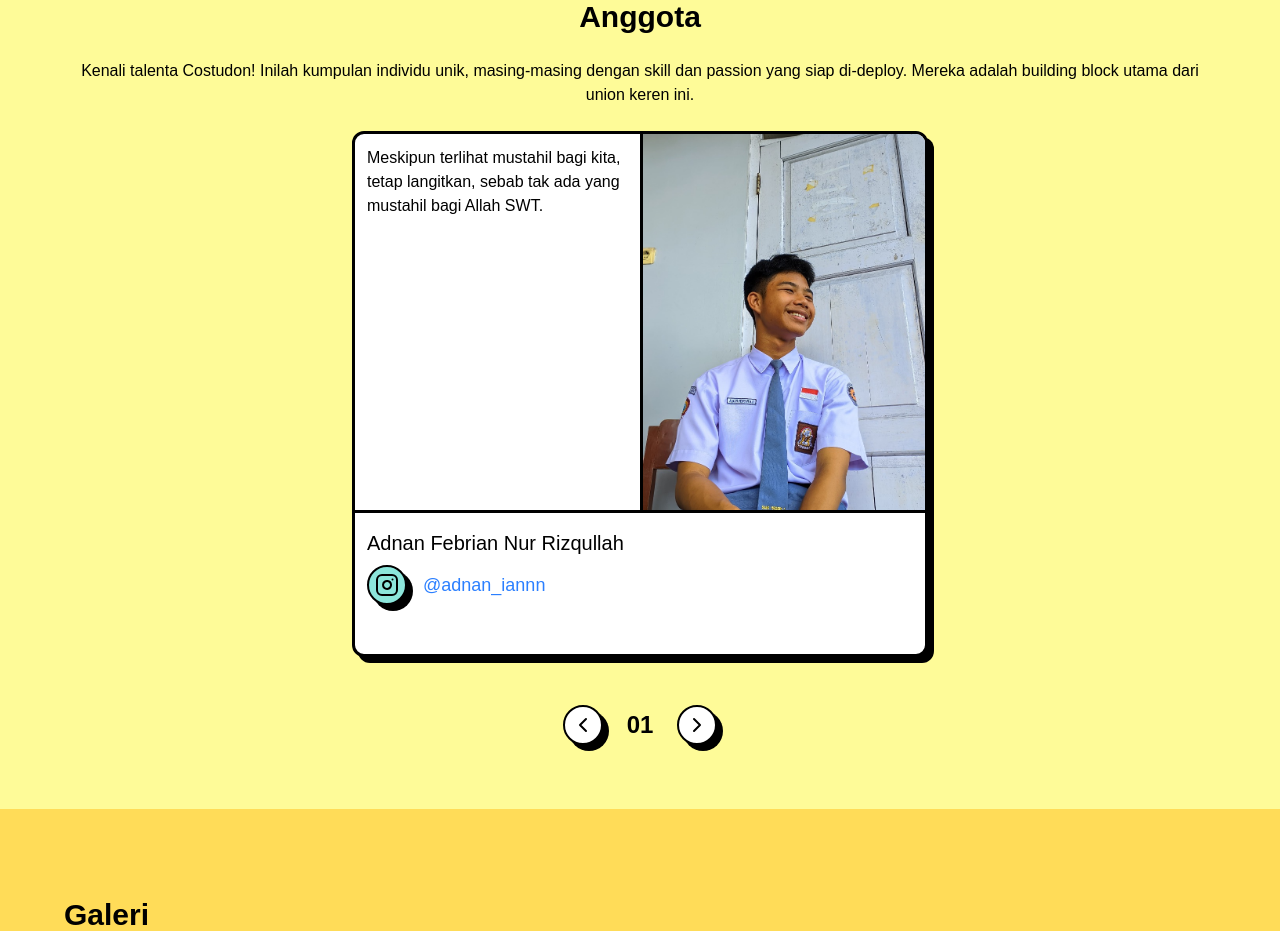
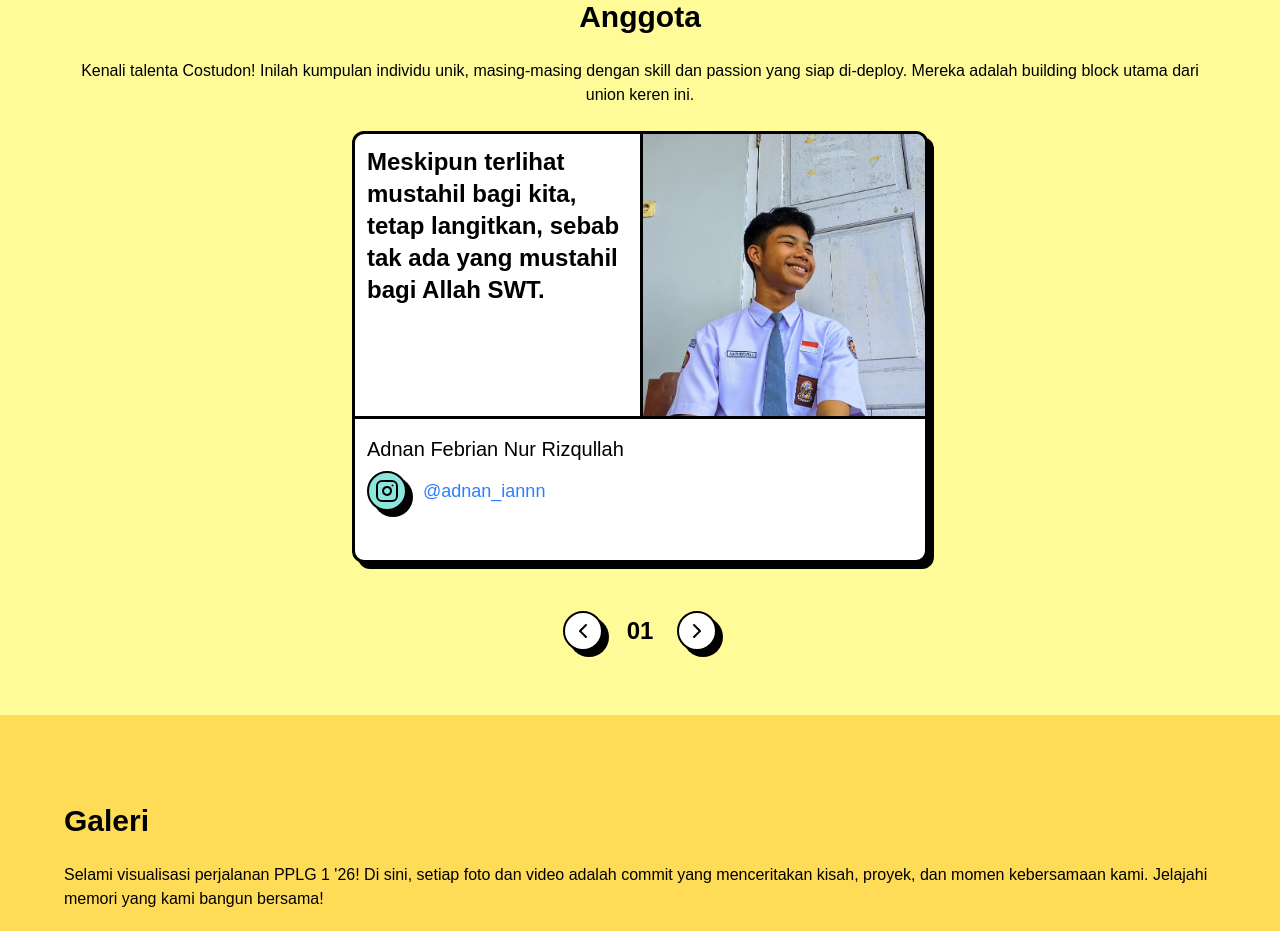
Before and after one commit to rifqi011/costudon-website, a React (Vite) app: page / in a window 1280 px wide. Shown: the part 1760-2691 px from the top of the page. Built offline with nearby package versions, Linux system fonts and the light colour scheme; a web font is replaced by a local one.

Commit message:
fix: enhance text styling and image aspect ratio in MemberCard component

```diff
--- a/src/components/MemberCard.jsx
+++ b/src/components/MemberCard.jsx
@@ -23,10 +23,10 @@ export default function MemberCard() {
 		<div className="flex flex-col gap-6 items-center mx-auto max-w-xl">
 			<div className="flex flex-col items-center justify-center bg-white border-3 border-black rounded-xl shadow-black overflow-hidden">
 				<div className="grid grid-cols-2">
-					<p className="p-3">{currentMember.quote}</p>
+					<p className="p-3 md:text-2xl font-semibold">{currentMember.quote}</p>
 
 					<div className="border-l-3 border-black overflow-hidden relative">
-						<Image src={`./images/members/${currentMember.image}`} alt={`Foto ${currentMember.name}`} className="!rounded-none !border-0 !shadow-none aspect-[3/4]" />
+						<Image src={`./images/members/${currentMember.image}`} alt={`Foto ${currentMember.name}`} className="!rounded-none !border-0 !shadow-none aspect-[3/4] md:aspect-square" />
 					</div>
 
 					<div className="px-3 pt-4 h-36 flex flex-col gap-2 col-span-2 border-t-3 border-black">
```
